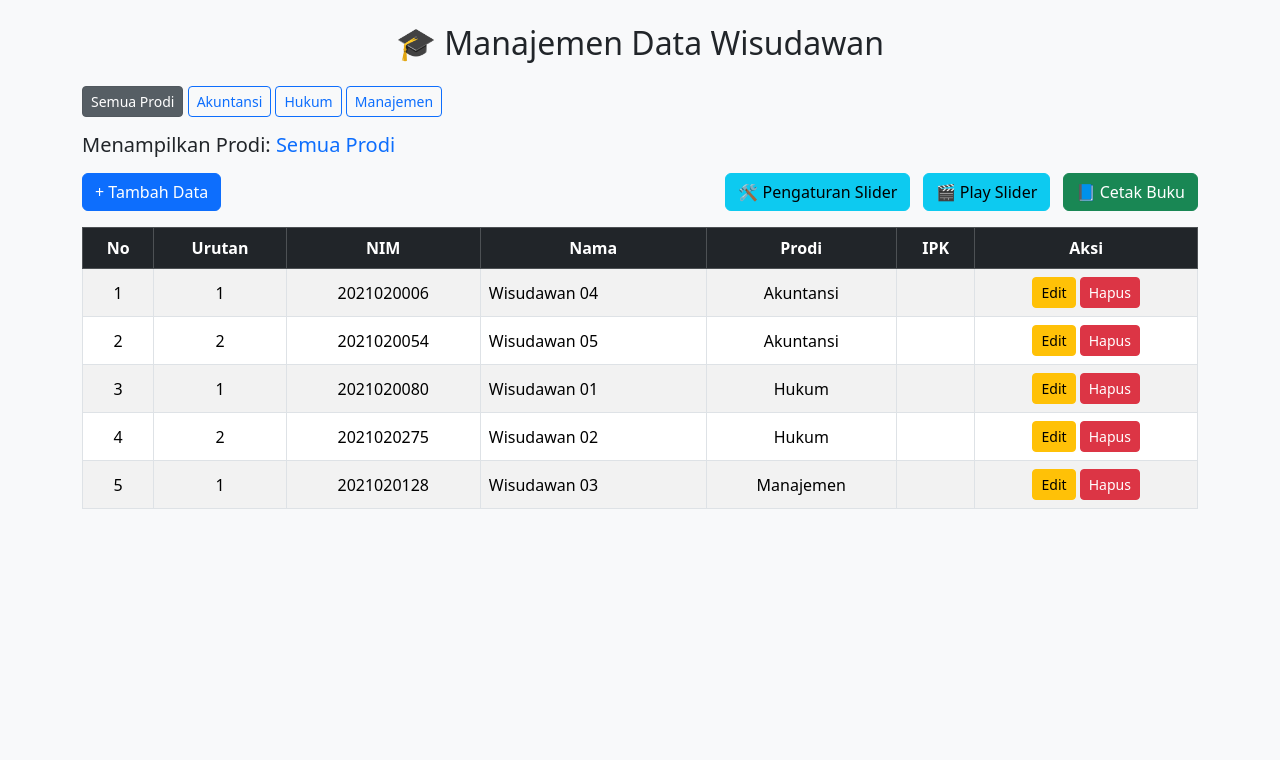
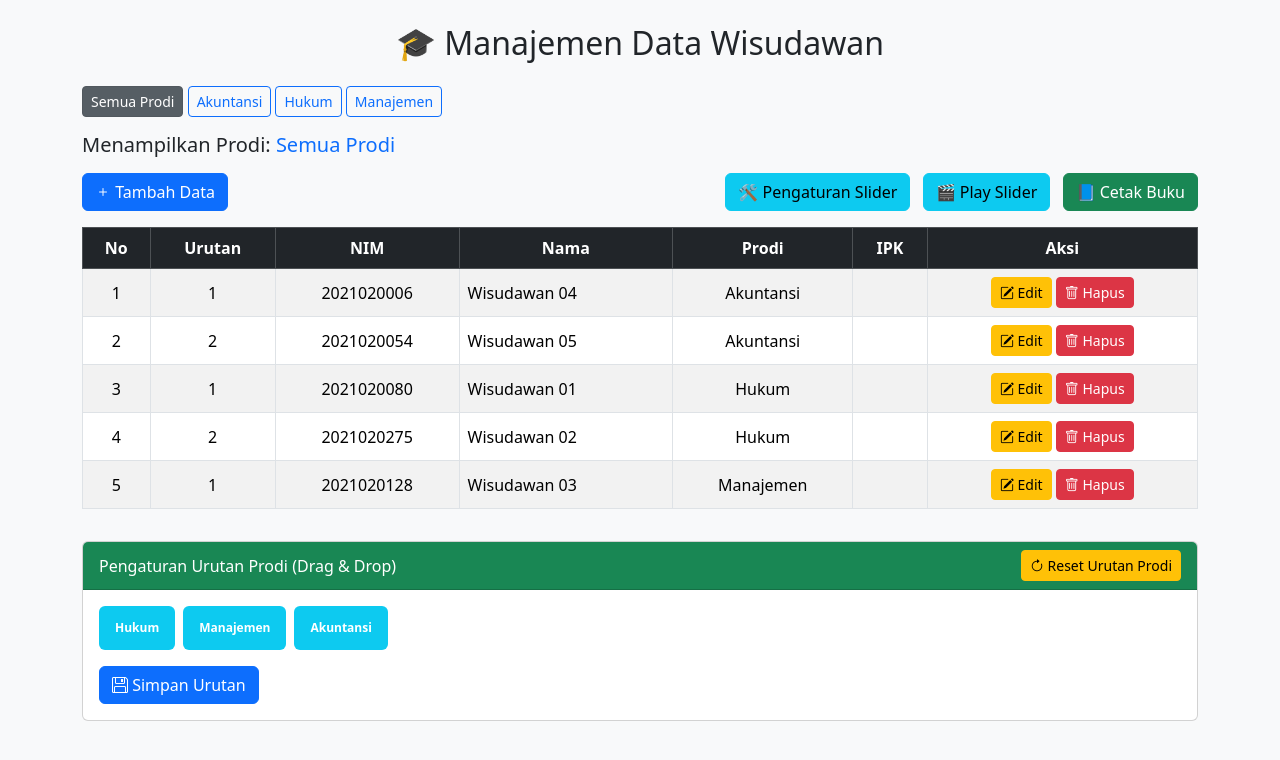
Before and after one commit to haryo-kuncoro/slider, a PHP site: page /admin.php in a window 1280 px wide. Shown: the top 760 px of the page. Run offline with PHP 8.4, Linux system fonts and the light colour scheme; data comes from the database, SQL or seed files in the repository; both versions use the stored data as it was after the commit.

Commit message:
penambahan fitur urutan prodi by admin, tanpa harus ubah koding, hanya tinggal drag and drop untuk mengurutkan prodi yg akan ditampilkan

```diff
--- a/admin.php
+++ b/admin.php
@@ -1,14 +1,78 @@
 <?php
+session_start();
+if(isset($_SESSION['flash_message'])) {
+    echo "<script>alert('".$_SESSION['flash_message']."');</script>";
+    unset($_SESSION['flash_message']);
+}
+
 include("connection.php");
+
 
 // Ambil daftar prodi unik untuk tombol group
 $prodiResult = mysqli_query($koneksi, "SELECT DISTINCT prodi FROM tbl_wisudawan ORDER BY prodi ASC");
+
+// Cek apakah tbl_prodi_urutan kosong
+$checkUrutan = mysqli_query($koneksi, "SELECT COUNT(*) as total FROM tbl_prodi_urutan");
+$rowCheck = mysqli_fetch_assoc($checkUrutan);
+
+if ($rowCheck['total'] == 0) {
+    // Jika kosong → generate default urutan dari $prodiResult
+    $urut = 1;
+    while($p = mysqli_fetch_assoc($prodiResult)) {
+        $prodiName = $p['prodi'];
+
+        mysqli_query($koneksi, "INSERT INTO tbl_prodi_urutan (nama_prodi, urutan)
+                                VALUES ('".mysqli_real_escape_string($koneksi,$prodiName)."', $urut)");
+        $urut++;
+    }
+}
+
+if(isset($_POST['reset_prodi_urutan'])) {
+    session_start();
+
+    // Ambil daftar prodi unik dari tbl_wisudawan
+    $prodiResult = mysqli_query($koneksi, "SELECT DISTINCT prodi FROM tbl_wisudawan ORDER BY prodi ASC");
+    $currentProdi = [];
+    while($p = mysqli_fetch_assoc($prodiResult)) {
+        $currentProdi[] = $p['prodi'];
+    }
+
+    // Ambil semua prodi di tbl_prodi_urutan
+    $existing = [];
+    $res = mysqli_query($koneksi, "SELECT nama_prodi FROM tbl_prodi_urutan");
+    while($row = mysqli_fetch_assoc($res)) {
+        $existing[] = $row['nama_prodi'];
+    }
+
+    // Hapus prodi yang tidak ada di tbl_wisudawan
+    $toDelete = array_diff($existing, $currentProdi);
+    if(!empty($toDelete)) {
+        $deleteList = implode("','", array_map(function($v){ return mysqli_real_escape_string($GLOBALS['koneksi'], $v); }, $toDelete));
+        mysqli_query($koneksi, "DELETE FROM tbl_prodi_urutan WHERE nama_prodi IN ('$deleteList')");
+    }
+
+    // Tambahkan prodi baru yang belum ada
+    $urut = mysqli_fetch_assoc(mysqli_query($koneksi, "SELECT COALESCE(MAX(urutan),0)+1 AS nextUrutan FROM tbl_prodi_urutan"))['nextUrutan'];
+    foreach($currentProdi as $prodiName) {
+        if(!in_array($prodiName, $existing)) {
+            mysqli_query($koneksi, "INSERT INTO tbl_prodi_urutan (nama_prodi, urutan)
+                                    VALUES ('".mysqli_real_escape_string($koneksi,$prodiName)."', $urut)");
+            $urut++;
+        }
+    }
+
+    $_SESSION['flash_message'] = "Urutan prodi berhasil di-reset.";
+
+    header("Location: admin.php" . ($selectedProdi ? "?prodi=" . urlencode($selectedProdi) : ""));
+    exit;
+}
+
 
 // Filter berdasarkan prodi (jika dipilih)
 $selectedProdi = isset($_GET['prodi']) ? $_GET['prodi'] : '';
 
 // Konfigurasi pagination
-$limit = 50;
+$limit = 30;
 $page = isset($_GET['page']) ? (int)$_GET['page'] : 1;
 $offset = ($page - 1) * $limit;
 
@@ -57,6 +121,22 @@ if (isset($_GET['delete'])) {
     exit;
 }
 
+// Ambil input JSON dari SortableJS
+if(file_get_contents('php://input')){
+    $data = json_decode(file_get_contents('php://input'), true);
+    if(isset($data['update_order'])){
+        foreach($data['update_order'] as $o){
+            $id = intval($o['id']);
+            $urutan = intval($o['urutan']);
+            mysqli_query($koneksi, "UPDATE tbl_prodi_urutan SET urutan=$urutan WHERE id=$id");
+        }
+        echo "success";
+        exit;
+    }
+}
+
+// ==================
+
 // Hitung total data sesuai filter
 $totalRows = mysqli_num_rows(mysqli_query($koneksi, "SELECT * FROM tbl_wisudawan $where"));
 $totalPages = ceil($totalRows / $limit);
@@ -71,6 +151,7 @@ $result = mysqli_query($koneksi, "SELECT * FROM tbl_wisudawan $where ORDER BY pr
     <meta charset="UTF-8">
     <title>Kelola Wisudawan</title>
     <link href="https://cdn.jsdelivr.net/npm/bootstrap@5.3.3/dist/css/bootstrap.min.css" rel="stylesheet">
+    <link rel="stylesheet" href="https://cdn.jsdelivr.net/npm/bootstrap-icons@1.11.1/font/bootstrap-icons.css">
 </head>
 <body class="bg-light">
 
@@ -99,15 +180,14 @@ $result = mysqli_query($koneksi, "SELECT * FROM tbl_wisudawan $where ORDER BY pr
 
     <div class="d-flex justify-content-between align-items-center mb-3">
         <div>
-            <button class="btn btn-primary" data-bs-toggle="modal" data-bs-target="#formModal" onclick="clearForm()">+ Tambah Data</button>
+            <button class="btn btn-primary" data-bs-toggle="modal" data-bs-target="#formModal" onclick="clearForm()"><i class="bi bi-plus"></i> Tambah Data</button>
         </div>
         <div>
-            <a href="logo.php" class="btn btn-info me-2"><i class="bi bi-play-circle"></i>🛠️ Pengaturan Slider</a>
-            <a href="<?= $link_slider ?>" class="btn btn-info me-2" target="_blank"><i class="bi bi-play-circle"></i>🎬 Play Slider</a>
-            <a href="<?= $link_buku ?>" class="btn btn-success" target="_blank"><i class="bi bi-printer"></i>📘 Cetak Buku</a>
+            <a href="logo.php" class="btn btn-info me-2">🛠️ Pengaturan Slider</a>
+            <a href="<?= $link_slider ?>" class="btn btn-info me-2" target="_blank">🎬 Play Slider</a>
+            <a href="<?= $link_buku ?>" class="btn btn-success" target="_blank">📘 Cetak Buku</a>
         </div>
     </div>
-
 
     <!-- Tabel Data -->
     <div class="table-responsive">
@@ -141,8 +221,8 @@ $result = mysqli_query($koneksi, "SELECT * FROM tbl_wisudawan $where ORDER BY pr
                         <button class="btn btn-sm btn-warning"
                             data-bs-toggle="modal"
                             data-bs-target="#formModal"
-                            onclick='editData(<?= json_encode($row) ?>)'>Edit</button>
-                        <a href="?delete=<?= $row['id'] ?>&prodi=<?= urlencode($selectedProdi) ?>" class="btn btn-sm btn-danger" onclick="return confirm('Hapus data ini?')">Hapus</a>
+                            onclick='editData(<?= json_encode($row) ?>)'><i class="bi bi-pencil-square"></i> Edit</button>
+                        <a href="?delete=<?= $row['id'] ?>&prodi=<?= urlencode($selectedProdi) ?>" class="btn btn-sm btn-danger" onclick="return confirm('Hapus data ini?')"><i class="bi bi-trash"></i> Hapus</a>
                     </td>
                 </tr>
             <?php endwhile; endif; ?>
@@ -162,6 +242,29 @@ $result = mysqli_query($koneksi, "SELECT * FROM tbl_wisudawan $where ORDER BY pr
         </ul>
     </nav>
     <?php endif; ?>
+
+    <div class="card mb-5 mt-3">
+        <div class="card-header bg-success text-white d-flex flex-row align-items-center justify-content-between">Pengaturan Urutan Prodi (Drag & Drop)
+            <div class="d-inline ml-auto float-right">
+                <form method="post" style="display:inline;">
+                    <button type="submit" name="reset_prodi_urutan" class="btn btn-warning btn-sm">
+                        <i class="bi bi-arrow-clockwise"></i> Reset Urutan Prodi
+                    </button>
+                </form>
+            </div>
+        </div>
+        <div class="card-body">
+            <div id="prodi-container" class="d-flex flex-wrap gap-2">
+              <?php
+              $q = mysqli_query($koneksi, "SELECT * FROM tbl_prodi_urutan ORDER BY urutan ASC");
+              while ($r = mysqli_fetch_assoc($q)) {
+                  echo "<div class='badge bg-info text-white p-3 rounded draggable-item' data-id='{$r['id']}' style='cursor:grab;'>{$r['nama_prodi']}</div>";
+              }
+              ?>
+          </div>
+          <button id="save-order" class="btn btn-primary mt-3"><i class="bi bi-floppy"></i> Simpan Urutan</button>
+        </div>
+    </div>
 </div>
 
 <!-- Modal Form -->
@@ -229,12 +332,13 @@ $result = mysqli_query($koneksi, "SELECT * FROM tbl_wisudawan $where ORDER BY pr
         </div>
       </div>
       <div class="modal-footer">
-        <button type="submit" name="save" class="btn btn-success">Simpan</button>
+        <button type="submit" name="save" class="btn btn-primary"><i class="bi bi-floppy"></i> Simpan</button>
       </div>
     </form>
   </div>
 </div>
 
+<script src="https://cdn.jsdelivr.net/npm/sortablejs@1.15.0/Sortable.min.js"></script>
 <script src="https://cdn.jsdelivr.net/npm/bootstrap@5.3.3/dist/js/bootstrap.bundle.min.js"></script>
 <script>
 function editData(data) {
@@ -249,6 +353,26 @@ function clearForm() {
     document.querySelectorAll('#formModal input').forEach(i => i.value = '');
     document.querySelectorAll('#formModal textarea').forEach(i => i.value = '');
 }
+
+var container = document.getElementById('prodi-container');
+var sortable = Sortable.create(container, {
+    animation: 200,
+    ghostClass: 'bg-secondary',  // efek saat drag
+});
+
+document.getElementById('save-order').addEventListener('click', function(){
+    var urutan = [];
+    container.querySelectorAll('.draggable-item').forEach(function(el, index){
+        urutan.push({id: el.dataset.id, urutan: index+1});
+    });
+
+    fetch('admin.php', {
+        method: 'POST',
+        headers: {'Content-Type': 'application/json'},
+        body: JSON.stringify({update_order: urutan})
+    }).then(res => res.text())
+      .then(data => { alert('Urutan berhasil disimpan!'); location.reload(); });
+});
 </script>
 
 </body>
```
Also changed, not shown: data-buku.php (+5 -2 lines), db_slider.sql (+59 -4 lines), index.php (+6 -3 lines), logo.php (+9 -8 lines).
